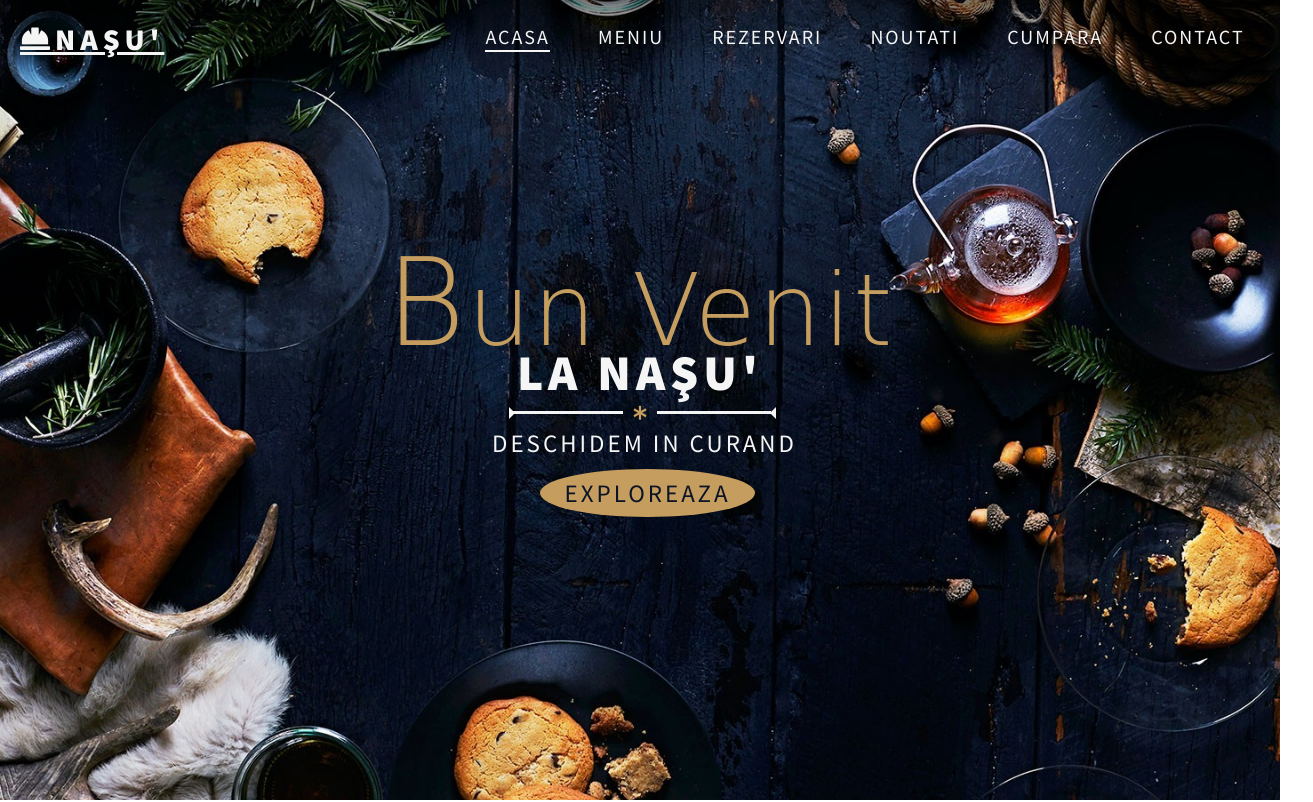
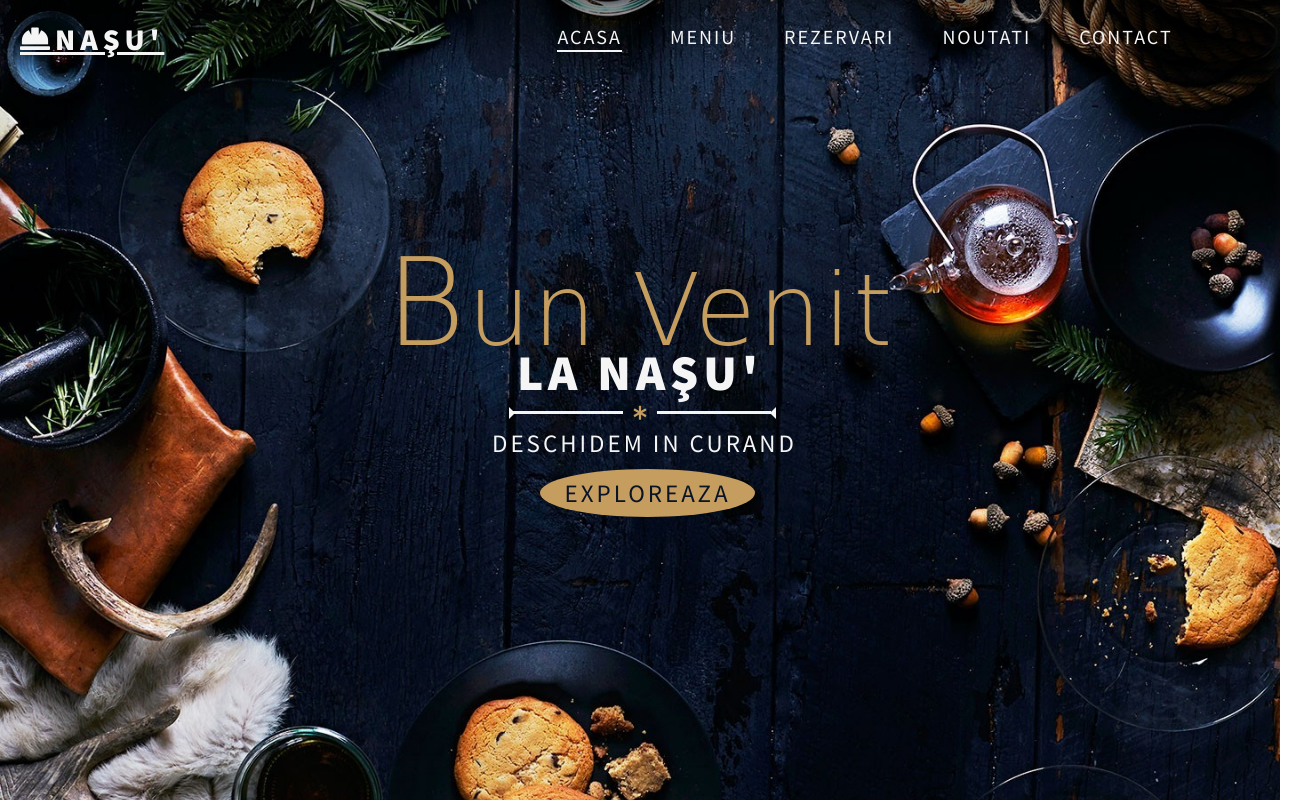
Before and after one commit to ramona232/Restaurant-Website, a plain HTML site: page index.html in a window 1280 px wide. Shown: the top 802 px of the page, 1313 px wide, since content can reach past the window. Drawn offline with nearby package versions, Linux system fonts and the light colour scheme; a web font is replaced by a local one.

Commit message:
Add files via upload

```diff
--- a/index.html
+++ b/index.html
@@ -38,9 +38,6 @@
       </li>
       <li class="nav-item">
        <a href="#newsletter" class="nav-link">Noutati</a>
-      </li>
-      <li class="nav-item">
-       <a href="#" class="nav-link">Cumpara</a>
       </li>
       <li class="nav-item">
        <a href="#about" class="nav-link">Contact</a>
```
